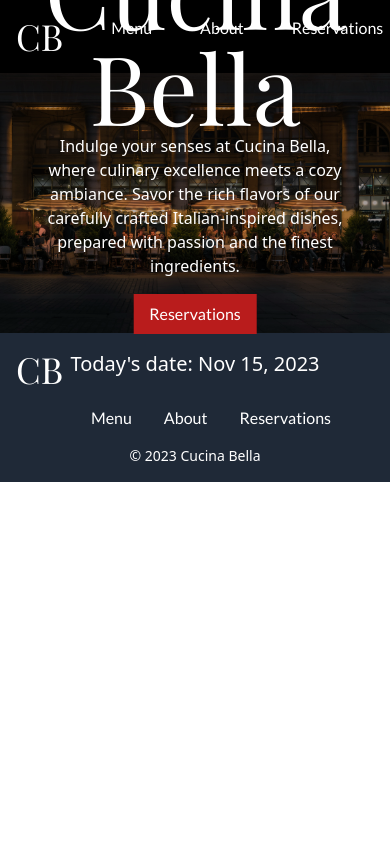
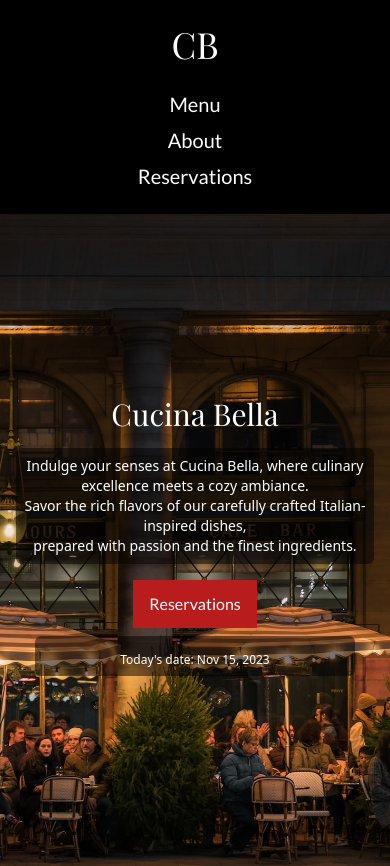
Before and after one commit to jessicamnelsonn/cpnt262-final-project, a SvelteKit app: page / in a window 390 px wide. Shown: the top 866 px of the page. Before the commit the page ends 844 px from the top, so only its background shows below. Built offline with nearby package versions, Linux system fonts and the light colour scheme.

Commit message:
added responsiveness to entire website

```diff
--- a/src/lib/components/Footer.svelte
+++ b/src/lib/components/Footer.svelte
@@ -7,7 +7,7 @@
   ];
 </script>
 
-  <footer class="bg-gray-800 text-white p-4 mt-auto">
+<footer class="bg-gray-800 text-white p-4">
   <div><a class="font-playfairDisplay text-4xl" href='/'>CB</a></div>
   <nav class="mt-4">
     <ul class="flex justify-center gap-8 font-lato">
--- a/src/lib/components/Header.svelte
+++ b/src/lib/components/Header.svelte
@@ -1,16 +1,18 @@
 <script>
   const navItems = [
-		{ name: '', href: '/' },
-		{ name: 'Menu', href: '/menu' },
-		{ name: 'About', href: '/about' },
+    { name: '', href: '/' },
+    { name: 'Menu', href: '/menu' },
+    { name: 'About', href: '/about' },
     { name: 'Reservations', href: '/reservations' }
-	];
+  ];
 </script>
 
-<header class="flex justify-between p-4 bg-black text-white">
-  <div><a class="font-playfairDisplay text-4xl hover:text-red-700 hover:underline transition-colors duration-300" href='/'>CB</a></div>
+<header class="flex flex-col sm:flex-row items-center justify-between p-6 bg-black text-white text-center text-xl">
+  <div class="mb-4 sm:mb-0">
+    <a class="font-playfairDisplay text-4xl hover:text-red-700 hover:underline transition-colors duration-300" href='/'>CB</a>
+  </div>
   <nav>
-    <ul class="flex justify-around gap-12 font-lato">
+    <ul class="flex flex-col sm:flex-row justify-center sm:justify-end gap-2 sm:gap-12 font-lato">
       {#each navItems as { name, href }}
         <li>
           <a {href} class="hover:text-red-700 hover:underline transition-colors duration-300">{name}</a>
--- a/src/routes/+page.svelte
+++ b/src/routes/+page.svelte
@@ -1,26 +1,29 @@
 <script>
-  let pageTitle = 'Home';
-
   import dayjs from 'dayjs';
 
+  let pageTitle = 'Home';
   let now = dayjs();
-  console.log(now.format("MMM D, YYYY"));
 </script>
 
 <svelte:head>
   <title>{pageTitle}</title>
 </svelte:head>
 
-<div class="relative">
-  <img class="brightness-75" src="images/hero-image.jpg" alt="">
-  <section class="absolute top-1/3 left-1/2 transform -translate-y-1/2 -translate-x-1/2 text-center text-white">
-    <h1 class="font-playfairDisplay text-8xl text-white">Cucina Bella</h1>
-    <p>Indulge your senses at Cucina Bella, where culinary excellence meets a cozy ambiance. Savor the rich flavors of our carefully crafted Italian-inspired dishes, prepared with passion and the finest ingredients.</p>
+<div class="min-h-screen flex items-center justify-center bg-cover bg-center" style="background-image: url('images/hero-image.jpg');">
+  <div class="text-center text-white p-4 sm:p-8 relative top-[-6rem]">
+    <h1 class="font-playfairDisplay text-3xl sm:text-5xl md:text-6xl lg:text-7xl xl:text-8xl mb-4">Cucina Bella</h1>
+    <p class="text-sm sm:text-base md:text-lg lg:text-xl xl:text-2xl mb-4 bg-black bg-opacity-50 p-2 rounded-md">
+      Indulge your senses at Cucina Bella, where culinary excellence meets a cozy ambiance. <br>
+      Savor the rich flavors of our carefully crafted Italian-inspired dishes, <br>
+      prepared with passion and the finest ingredients.
+    </p>
     <a href="/reservations">
-      <button class="font-lato m-4 px-4 py-2 bg-red-700 text-white hover:bg-red-800 active:bg-red-900">
+      <button class="font-lato px-4 py-3 bg-red-700 text-white hover:bg-red-800 active:bg-red-900">
         Reservations
       </button>
     </a>
-    <h2 class="text-xl">Today's date: {now.format("MMM D, YYYY")}</h2>
-  </section>
+    <div class="bg-black bg-opacity-50 p-2 m-2 rounded-md max-w-xs mx-auto">
+      <h2 class="text-xs sm:text-sm md:text-base lg:text-lg xl:text-xl mt-2 text-white">Today's date: {now.format("MMM D, YYYY")}</h2>
+    </div>
+  </div>
 </div>
--- a/src/routes/about/+page.svelte
+++ b/src/routes/about/+page.svelte
@@ -7,8 +7,9 @@
 </svelte:head>
 
 <section class="bg-gray-100 font-sans text-center p-4">
-			<h1 class="text-3xl font-bold font-playfairDisplay">Welcome to Cucina Bella</h1>
-			<p class="text-gray-600">Your Culinary Haven for Exquisite Italian Cuisine</p>
+  <h1 class="text-3xl font-bold font-playfairDisplay mb-4">Welcome to Cucina Bella</h1>
+  <p class="text-gray-600 mb-8">Your Culinary Haven for Exquisite Italian Cuisine</p>
+
   <section class="max-w-2xl mx-auto font-lato">
     <p class="text-justify mb-4">At Cucina Bella, we are passionate about flavor and dedicated to the art of hospitality. Located in the heart of [Location], our culinary haven is a celebration of exquisite Italian cuisine and a testament to the love we pour into every dish.</p>
 
@@ -18,6 +19,6 @@
 
     <p class="text-justify mb-4">Our commitment to excellence extends beyond the kitchen and dining room. We source our ingredients responsibly, supporting local farmers and producers whenever possible. We strive to create a sustainable and eco-friendly dining experience that reflects our respect for both the environment and our community.</p>
 
-		<p class="text-justify">Whether you're a connoisseur of Italian cuisine or a first-time visitor, we invite you to join us at Cucina Bella and embark on a culinary journey that ignites the senses and nourishes the soul. Buon appetito!</p>
+    <p class="text-justify mb-4">Whether you're a connoisseur of Italian cuisine or a first-time visitor, we invite you to join us at Cucina Bella and embark on a culinary journey that ignites the senses and nourishes the soul. Buon appetito!</p>
   </section>
 </section>
--- a/src/routes/menu/[slug]/+page.svelte
+++ b/src/routes/menu/[slug]/+page.svelte
@@ -6,10 +6,10 @@
   <title>{data.menuItem.title}</title>
 </svelte:head>
 
-<div class="text-white bg-black min-h-screen flex items-center justify-center">
+<div class="text-white bg-black min-h-screen flex items-center justify-center p-4 sm:p-8">
   <section>
-    <article class="p-4 rounded-lg shadow-md bg-white text-black" style="width: 500px;">
-      <img src={data.menuItem.image} alt={data.menuItem.alt} class="mb-4 rounded-lg" style="width: 100%; height: auto;">
+    <article class="p-4 rounded-lg shadow-md bg-white text-black mx-auto sm:w-full md:w-3/4 lg:w-2/3 xl:w-1/2 2xl:w-1/3 max-w-screen-xl">
+      <img src={data.menuItem.image} alt={data.menuItem.alt} class="mb-4 rounded-lg w-full h-auto">
       <h2 class="text-2xl font-bold mb-2 flex justify-between">
         <span class="font-playfairDisplay text-3xl">{data.menuItem.title}</span>
         <span>{data.menuItem.price}</span>
--- a/src/routes/reservations/+page.svelte
+++ b/src/routes/reservations/+page.svelte
@@ -6,14 +6,14 @@
   <title>{pageTitle}</title>
 </svelte:head>
 
-<body class="bg-cover bg-center" style="background-image: url('images/view-image.jpg'); max-w-md pb-8 ">
+<body class="bg-cover bg-center p-8" style="background-image: url('images/view-image.jpg');">
   <div>
     <h1 class="font-playfairDisplay flex justify-center text-2xl pt-6 font-bold text-white">Reservation</h1>
   </div>
 
-    <form action="/submit_reservation" method="post" class="max-w-md mx-auto mt-8 bg-gray-950 bg-opacity-75 p-8 rounded-md text-white">
-        <label for="name" class="block font-playfairDisplay ">Name</label>
-        <input type="text" id="name" name="name" required class="w-full p-2 mb-4  bg-gray-300 bg-opacity-75 rounded-md">
+  <form action="/submit_reservation" method="post" class="max-w-md mx-auto mt-8 bg-gray-950 bg-opacity-75 p-8 rounded-md text-white">
+    <label for="name" class="block font-playfairDisplay">Name</label>
+    <input type="text" id="name" name="name" required class="w-full p-2 mb-4 bg-gray-300 bg-opacity-75 rounded-md">
 
     <label for="email" class="block font-playfairDisplay">Email</label>
     <input type="email" id="email" name="email" required class="w-full p-2 mb-4 bg-gray-300 bg-opacity-75 rounded-md">
@@ -34,8 +34,7 @@
       <option value="private_party">Private Party</option>
     </select>
 
-			<input type="submit" value="Submit Reservation" class=" font-lato w-full p-2 mb-4 text-white hover:bg-red-900 bg-red-800 p-2 cursor-pointer">
+    <input type="submit" value="Submit Reservation" class="font-lato w-full p-2 mb-4 text-white hover:bg-red-900 bg-red-800 cursor-pointer">
 
-    </form>
-
+  </form>
 </body>
```
Lines whose indentation alone changed are shown as unchanged.
